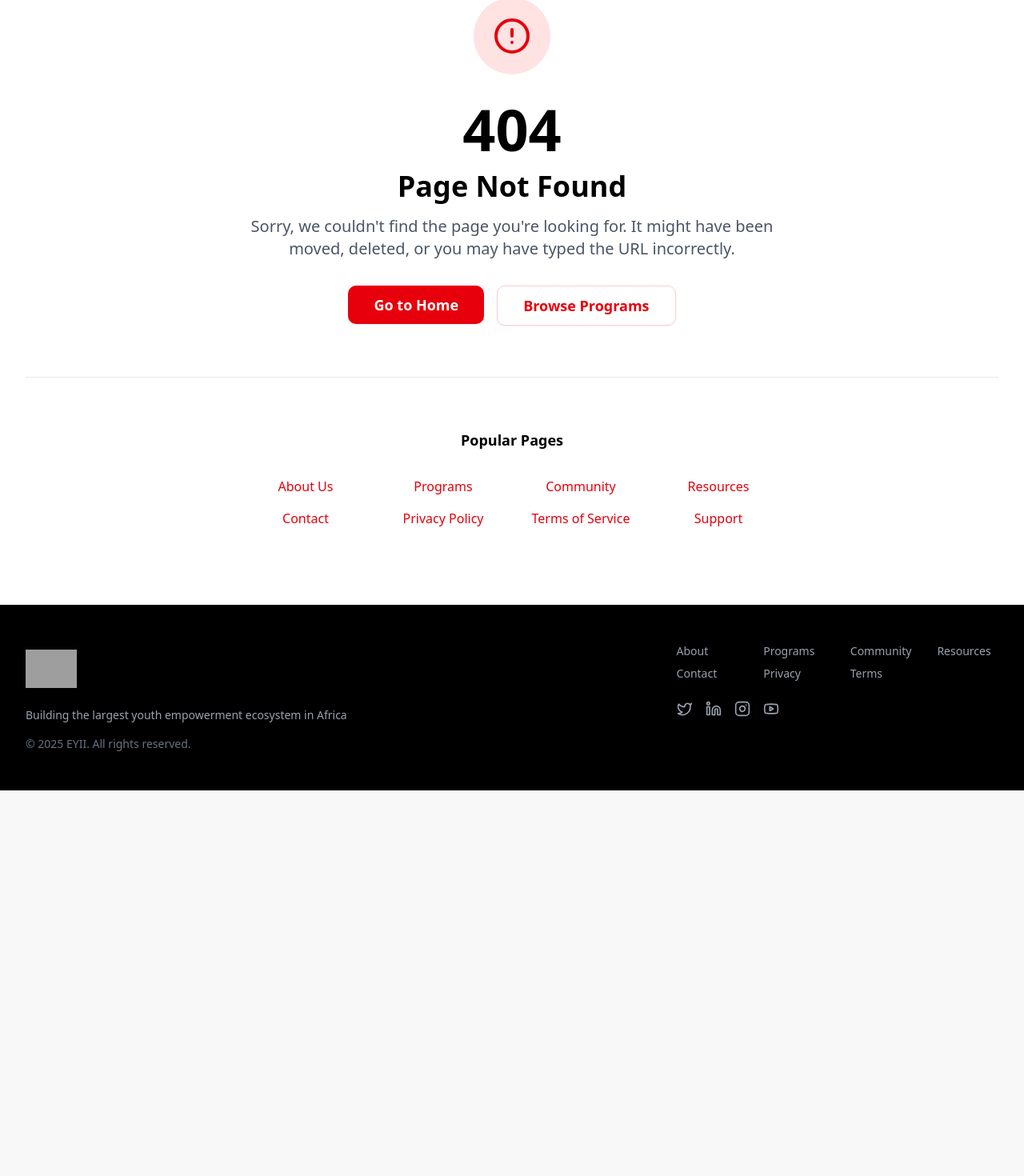
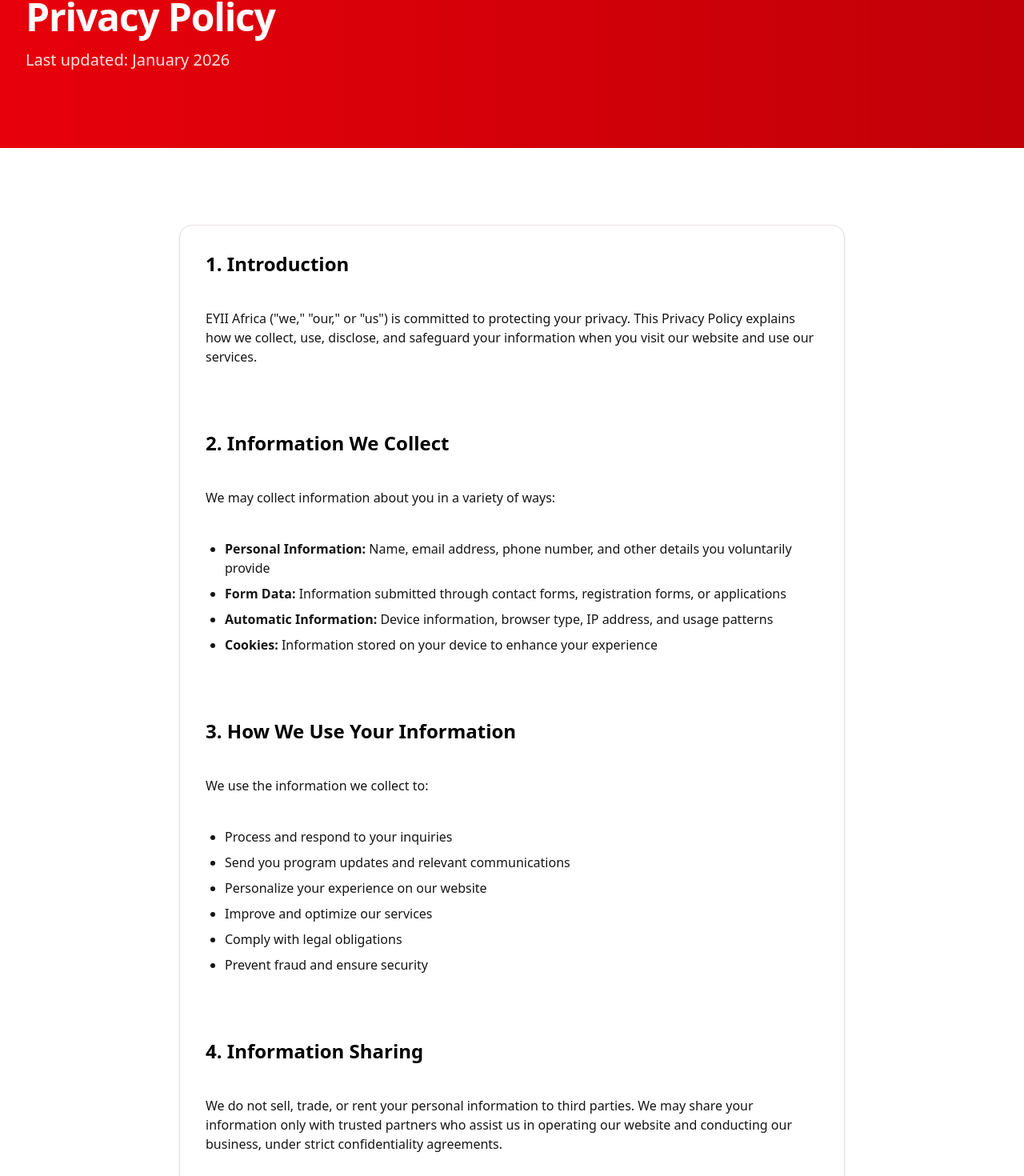
Before and after one commit to TobiWilliams001/eyii-africa, a Next.js app: page /privacy in a window 1280 px wide. Before the commit this address had no page. Shown: the part 164-1634 px from the top of the page at 80% size. Before the commit the page ends 1152 px from the top, so only its background shows below. Built offline with nearby package versions, Linux system fonts and the light colour scheme; grey boxes are pictures that could not be loaded.

Commit message:
feat: add Privacy Policy page

```diff
--- /dev/null
+++ b/app/privacy/page.tsx
@@ -0,0 +1,121 @@
+import { Header } from "@/components/header"
+import { Footer } from "@/components/footer"
+import { Card } from "@/components/ui/card"
+
+export default function PrivacyPage() {
+  return (
+    <div className="flex min-h-screen flex-col bg-white">
+      <Header />
+
+      <main className="flex-grow">
+        {/* Hero Section */}
+        <section className="bg-gradient-to-r from-red-600 to-red-700 py-16 sm:py-24 text-white">
+          <div className="mx-auto max-w-7xl px-4 sm:px-6 lg:px-8">
+            <h1 className="text-4xl font-bold tracking-tight sm:text-5xl text-balance">
+              Privacy Policy
+            </h1>
+            <p className="mt-4 text-xl text-red-100">
+              Last updated: January 2026
+            </p>
+          </div>
+        </section>
+
+        {/* Content Section */}
+        <section className="py-16 sm:py-24">
+          <div className="mx-auto max-w-4xl px-4 sm:px-6 lg:px-8">
+            <div className="prose prose-lg max-w-none text-gray-700">
+              <Card className="p-8">
+                <h2 className="text-2xl font-bold text-black mb-4">1. Introduction</h2>
+                <p className="mb-6">
+                  EYII Africa ("we," "our," or "us") is committed to protecting your privacy. This Privacy Policy explains
+                  how we collect, use, disclose, and safeguard your information when you visit our website and use our services.
+                </p>
+
+                <h2 className="text-2xl font-bold text-black mb-4 mt-8">2. Information We Collect</h2>
+                <p className="mb-4">We may collect information about you in a variety of ways:</p>
+                <ul className="list-disc pl-6 mb-6 space-y-2">
+                  <li><strong>Personal Information:</strong> Name, email address, phone number, and other details you voluntarily provide</li>
+                  <li><strong>Form Data:</strong> Information submitted through contact forms, registration forms, or applications</li>
+                  <li><strong>Automatic Information:</strong> Device information, browser type, IP address, and usage patterns</li>
+                  <li><strong>Cookies:</strong> Information stored on your device to enhance your experience</li>
+                </ul>
+
+                <h2 className="text-2xl font-bold text-black mb-4 mt-8">3. How We Use Your Information</h2>
+                <p className="mb-4">We use the information we collect to:</p>
+                <ul className="list-disc pl-6 mb-6 space-y-2">
+                  <li>Process and respond to your inquiries</li>
+                  <li>Send you program updates and relevant communications</li>
+                  <li>Personalize your experience on our website</li>
+                  <li>Improve and optimize our services</li>
+                  <li>Comply with legal obligations</li>
+                  <li>Prevent fraud and ensure security</li>
+                </ul>
+
+                <h2 className="text-2xl font-bold text-black mb-4 mt-8">4. Information Sharing</h2>
+                <p className="mb-6">
+                  We do not sell, trade, or rent your personal information to third parties. We may share your information
+                  only with trusted partners who assist us in operating our website and conducting our business, under strict
+                  confidentiality agreements.
+                </p>
+
+                <h2 className="text-2xl font-bold text-black mb-4 mt-8">5. Data Security</h2>
+                <p className="mb-6">
+                  We implement appropriate technical and organizational measures to protect your personal information from
+                  unauthorized access, alteration, disclosure, or destruction. However, no method of transmission over the
+                  Internet is 100% secure.
+                </p>
+
+                <h2 className="text-2xl font-bold text-black mb-4 mt-8">6. Your Rights</h2>
+                <p className="mb-4">Depending on your location, you may have the right to:</p>
+                <ul className="list-disc pl-6 mb-6 space-y-2">
+                  <li>Access the personal information we hold about you</li>
+                  <li>Request correction of inaccurate information</li>
+                  <li>Request deletion of your information</li>
+                  <li>Opt-out of marketing communications</li>
+                  <li>Request restriction of processing</li>
+                </ul>
+
+                <h2 className="text-2xl font-bold text-black mb-4 mt-8">7. Cookies and Tracking</h2>
+                <p className="mb-6">
+                  Our website uses cookies to enhance user experience and track website usage. You can control cookie preferences
+                  through your browser settings. Note that disabling cookies may affect the functionality of certain features.
+                </p>
+
+                <h2 className="text-2xl font-bold text-black mb-4 mt-8">8. Third-Party Links</h2>
+                <p className="mb-6">
+                  Our website may contain links to external websites. We are not responsible for the privacy practices of these
+                  third-party sites. We encourage you to review their privacy policies before providing any personal information.
+                </p>
+
+                <h2 className="text-2xl font-bold text-black mb-4 mt-8">9. Children's Privacy</h2>
+                <p className="mb-6">
+                  Our services are not directed to individuals under the age of 13. We do not knowingly collect personal
+                  information from children under 13. If we become aware of such collection, we will take immediate steps to
+                  delete such information.
+                </p>
+
+                <h2 className="text-2xl font-bold text-black mb-4 mt-8">10. Changes to Privacy Policy</h2>
+                <p className="mb-6">
+                  We may update this Privacy Policy from time to time. We will notify you of any changes by posting the new
+                  Privacy Policy on this page and updating the "Last Updated" date above.
+                </p>
+
+                <h2 className="text-2xl font-bold text-black mb-4 mt-8">11. Contact Us</h2>
+                <p className="mb-6">
+                  If you have questions about this Privacy Policy or our privacy practices, please contact us at:
+                </p>
+                <div className="bg-gray-50 p-4 rounded-lg border border-gray-200">
+                  <p className="font-bold text-black mb-2">EYII Africa</p>
+                  <p className="text-gray-600">Email: info@eyii.africa</p>
+                  <p className="text-gray-600">Location: Lagos, Nigeria</p>
+                </div>
+              </Card>
+            </div>
+          </div>
+        </section>
+      </main>
+
+      <Footer />
+    </div>
+  )
+}
```
